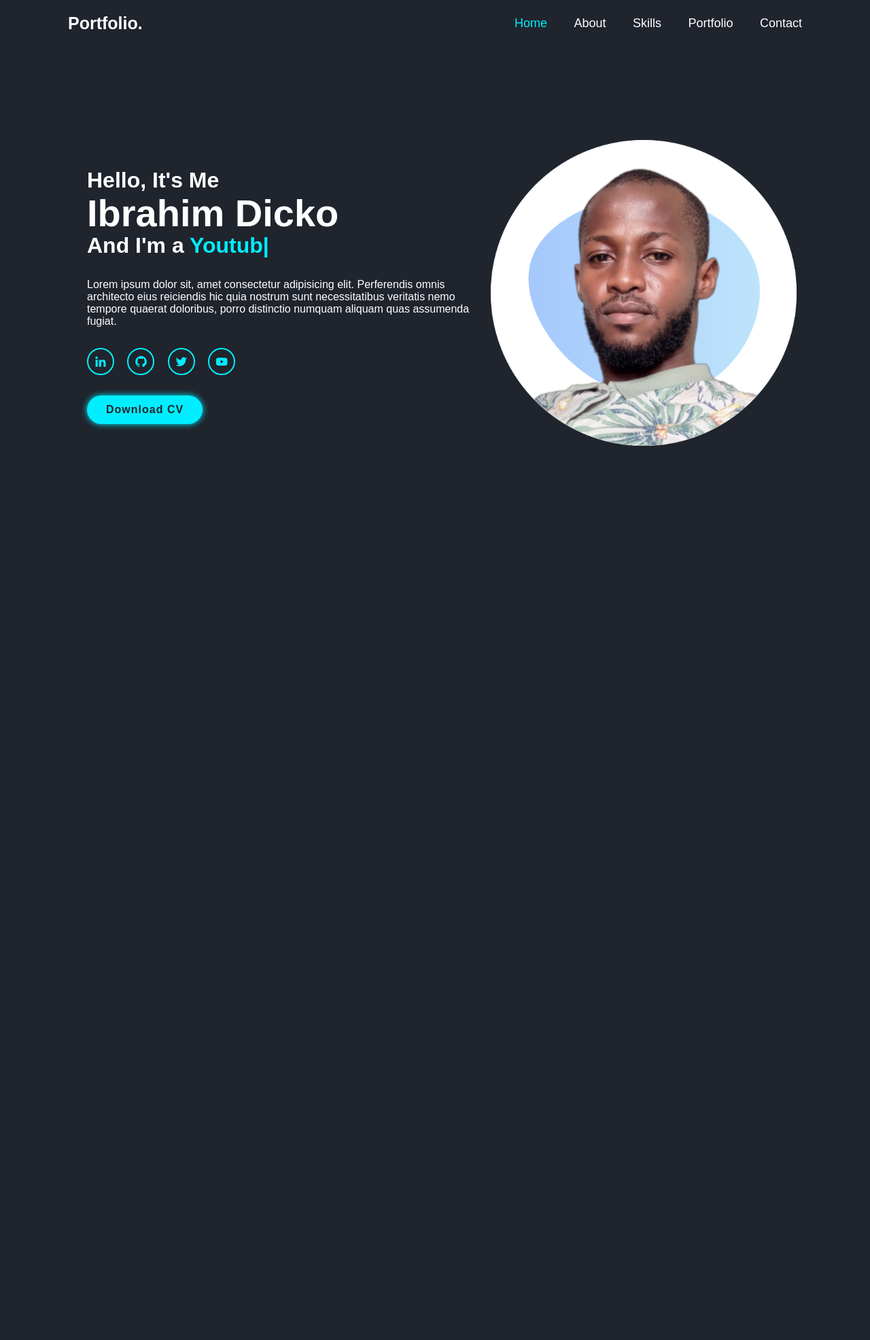
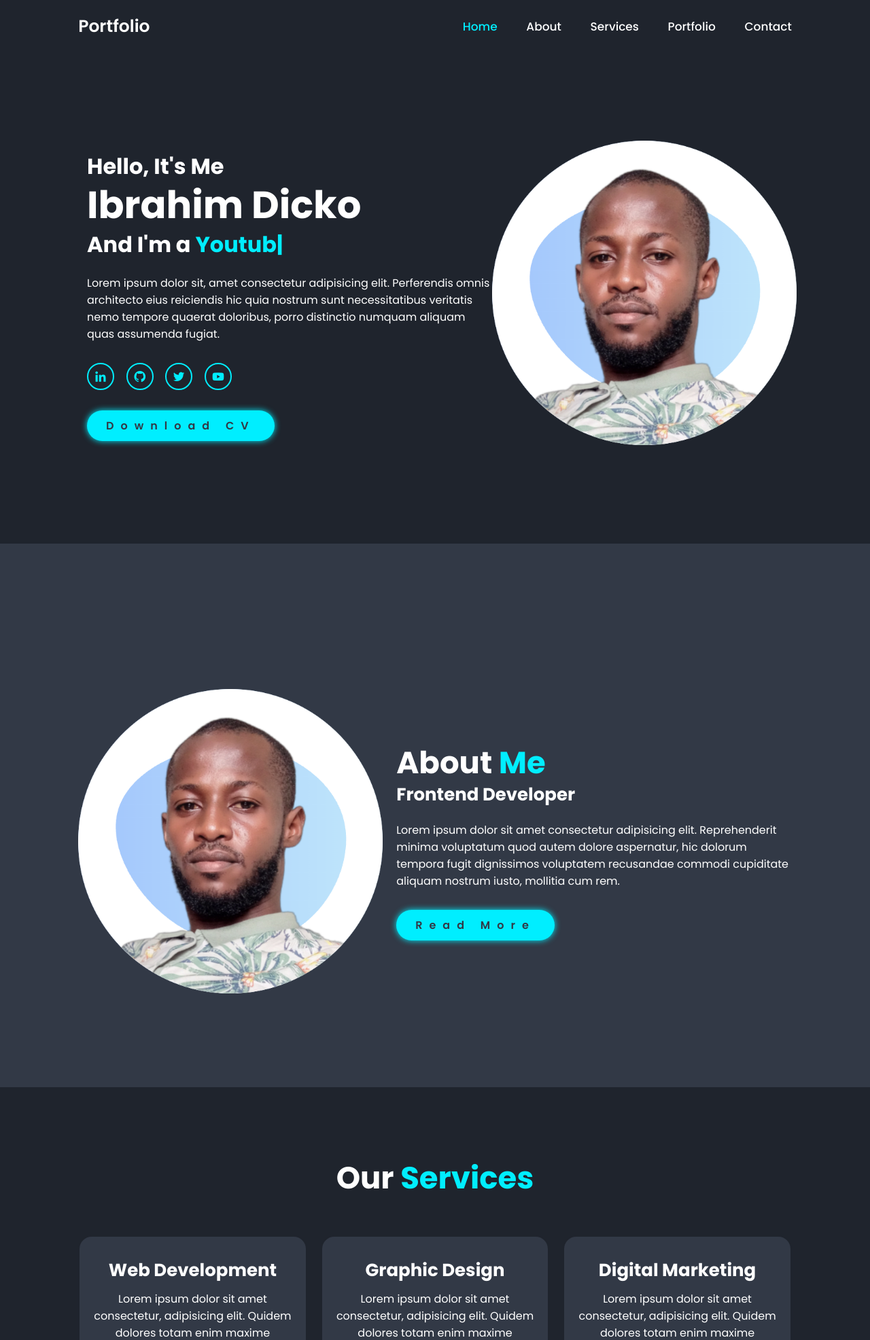
Before and after one commit to ddicko/portfolio, a PHP site: page / in a window 1280 px wide. Shown: the top 1972 px of the page at 68% size. Before the commit the page ends 656 px from the top, so only its background shows below. Run offline with PHP 8.4, Linux system fonts and the light colour scheme; some libraries are stand-ins or nearby versions.

Commit message:
refonte porfolio +1

```diff
--- a/index.html
+++ b/index.html
@@ -6,24 +6,31 @@
     <meta http-equiv="X-UA-Compatible" content="IE=edge">
     <meta name="viewport" content="width=device-width, initial-scale=1.0">
     <title>Ibrahim Dicko Portfolio</title>
+    <link rel="shortcut icon" href="images/profile_picture.png" type="image/x-icon">
+
+    <!-- box icons -->
+    <link href='https://unpkg.com/boxicons@2.1.4/css/boxicons.min.css' rel='stylesheet'>
+    <!-- custom css -->
     <link rel="stylesheet" href="styles.css">
-    <link href='https://unpkg.com/boxicons@2.1.4/css/boxicons.min.css' rel='stylesheet'>
-    <link rel="shortcut icon" href="images/profile_picture.png" type="image/x-icon">
 </head>
 
 <body>
     <header class="header">
-        <a href="#" class="logo">Portfolio.</a>
+        <a href="#" class="logo">Portfolio</a>
+
+        <box-icon name='menu' id="menu-icon"></box-icon>
+
         <nav class="navbar">
-            <a href="#" style="--i:1" class="active">Home</a>
-            <a href="#" style="--i:2">About</a>
-            <a href="#" style="--i:3">Skills</a>
-            <a href="#" style="--i:4">Portfolio</a>
-            <a href="#" style="--i:5">Contact</a>
+            <a href="#home" style="--i:1" class="active">Home</a>
+            <a href="#about" style="--i:2">About</a>
+            <a href="#services" style="--i:3">Services</a>
+            <a href="#portfolio" style="--i:4">Portfolio</a>
+            <a href="#contact" style="--i:5">Contact</a>
         </nav>
     </header>
 
-    <section class="home">
+    <!-- home section design -->
+    <section class="home" id="home">
         <div class="home-content">
             <h3>Hello, It's Me</h3>
             <h1>Ibrahim Dicko</h1>
@@ -46,8 +53,136 @@
         </div>
     </section>
 
+    <!-- about section design -->
+    <section class="about" id="about">
+        <div class="about-img">
+            <img src="images/profile_picture.png" alt="">
+        </div>
+
+        <div class="about-content">
+            <h2 class="heading">About <span>Me</span></h2>
+            <h3>Frontend Developer</h3>
+            <p>Lorem ipsum dolor sit amet consectetur adipisicing elit. Reprehenderit minima voluptatum quod autem
+                dolore aspernatur, hic dolorum tempora fugit dignissimos voluptatem recusandae commodi cupiditate
+                aliquam nostrum iusto, mollitia cum rem.
+            </p>
+            <a href="" class="btn">Read More</a>
+        </div>
+    </section>
+
+    <!-- services section design -->
+    <section class="services" id="services">
+        <h2 class="heading">Our <span>Services</span></h2>
+        <div class="services-container">
+            <div class="services-box">
+                <box-icon name='code-alt'></box-icon>
+                <h3>Web Development</h3>
+                <p>Lorem ipsum dolor sit amet consectetur, adipisicing elit. Quidem dolores totam enim maxime
+                    dignissimos! Enim ab iure, sapiente aspernatur pariatur maxime laudantium officia quae! Consequatur
+                    exercitationem sed ab delectus deserunt.
+                </p>
+                <a href="#" class="btn">Read More</a>
+            </div>
+
+            <div class="services-box">
+                <box-icon name='paint' type='solid'></box-icon>
+                <h3>Graphic Design</h3>
+                <p>Lorem ipsum dolor sit amet consectetur, adipisicing elit. Quidem dolores totam enim maxime
+                    dignissimos! Enim ab iure, sapiente aspernatur pariatur maxime laudantium officia quae! Consequatur
+                    exercitationem sed ab delectus deserunt.
+                </p>
+                <a href="#" class="btn">Read More</a>
+            </div>
+
+            <div class="services-box">
+                <box-icon name='bar-chart-alt'></box-icon>
+                <h3>Digital Marketing</h3>
+                <p>Lorem ipsum dolor sit amet consectetur, adipisicing elit. Quidem dolores totam enim maxime
+                    dignissimos! Enim ab iure, sapiente aspernatur pariatur maxime laudantium officia quae! Consequatur
+                    exercitationem sed ab delectus deserunt.
+                </p>
+                <a href="#" class="btn">Read More</a>
+            </div>
+        </div>
+    </section>
+
+    <!-- portfolio section design -->
+    <section class="portfolio" id="portfolio">
+        <h2 class="heading">Latest <span>Project</span></h2>
+
+        <div class="portfolio-container">
+            <div class="portfolio-box">
+                <img src="images/app1.jpeg" alt="">
+                <div class="portfolio-layer">
+                    <h4>Web Design</h4>
+                    <p>
+                        Lorem ipsum, dolor sit amet consectetur adipisicing elit. Dolorem, dolore?
+                    </p>
+                    <a href=""><box-icon name='link-external'></box-icon></a>
+                </div>
+            </div>
+
+            <div class="portfolio-box">
+                <img src="images/app2.jpeg" alt="">
+                <div class="portfolio-layer">
+                    <h4>Web Design</h4>
+                    <p>
+                        Lorem ipsum, dolor sit amet consectetur adipisicing elit. Dolorem, dolore?
+                    </p>
+                    <a href=""><box-icon name='link-external'></box-icon></a>
+                </div>
+            </div>
+
+            <div class="portfolio-box">
+                <img src="images/app3.jpeg" alt="">
+                <div class="portfolio-layer">
+                    <h4>Web Design</h4>
+                    <p>
+                        Lorem ipsum, dolor sit amet consectetur adipisicing elit. Dolorem, dolore?
+                    </p>
+                    <a href=""><box-icon name='link-external'></box-icon></a>
+                </div>
+            </div>
+
+            <div class="portfolio-box">
+                <img src="images/app4.jpeg" alt="">
+                <div class="portfolio-layer">
+                    <h4>Web Design</h4>
+                    <p>
+                        Lorem ipsum, dolor sit amet consectetur adipisicing elit. Dolorem, dolore?
+                    </p>
+                    <a href=""><box-icon name='link-external'></box-icon></a>
+                </div>
+            </div>
+
+            <div class="portfolio-box">
+                <img src="images/app5.jpeg" alt="">
+                <div class="portfolio-layer">
+                    <h4>Web Design</h4>
+                    <p>
+                        Lorem ipsum, dolor sit amet consectetur adipisicing elit. Dolorem, dolore?
+                    </p>
+                    <a href=""><box-icon name='link-external'></box-icon></a>
+                </div>
+            </div>
+
+            <div class="portfolio-box">
+                <img src="images/app1.jpeg" alt="">
+                <div class="portfolio-layer">
+                    <h4>Web Design</h4>
+                    <p>
+                        Lorem ipsum, dolor sit amet consectetur adipisicing elit. Dolorem, dolore?
+                    </p>
+                    <a href=""><box-icon name='link-external'></box-icon></a>
+                </div>
+            </div>
+        </div>
+    </section>
+
 
     <script src="https://unpkg.com/typed.js@2.1.0/dist/typed.umd.js"></script>
+
+    <!-- custom js -->
     <script src="scripts.js"></script>
 </body>
 
--- a/styles.css
+++ b/styles.css
@@ -1,21 +1,45 @@
+@import url("https://fonts.googleapis.com/css2?family=Poppins:wght@300;400;500;600;700;800;900&display=swap");
+
 *{
   margin: 0;
   padding: 0;
   box-sizing: border-box;
+  text-decoration: none;
+  border: none;
+  outline: none;
+  scroll-behavior: smooth;
   font-family: 'Poppins', sans-serif;
 }
 
+:root {
+  --bg-color: #1f242d;
+  --second-bg-color: #323946;
+  --text-color:#fff;
+  --main-color: #0ef;
+}
+
+html {
+  font-size: 62.5%;
+  overflow-x: hidden;
+}
+
 body{
-  background: #1f242d;
-  color: #fff;
+  background: var(--bg-color);
+  color: var(--text-color);
 }
+
+section {
+  min-height: 100vh;
+  padding: 10rem 9% 2rem;
+}
+
 .header{
   position: fixed;
   top: 0;
   left: 0;
   width: 100%;
-  padding: 20px 100px;
-  background: transparent;
+  padding: 2rem 9%;
+  background: var(--bg-color);
   display: flex;
   justify-content: space-between;
   align-items: center;
@@ -23,8 +47,8 @@ body{
 }
 
 .logo{
-  font-size: 25px;
-  color: #fff;
+  font-size: 2.5rem;
+  color: var(--text-color);
   text-decoration: none;
   font-weight: 600;
   cursor: default;
@@ -34,11 +58,11 @@ body{
 
 .navbar a{
   display: inline-block;
-  font-size: 18px;
-  color: #fff;
+  font-size: 1.7rem;
+  color: var(--text-color);
   text-decoration: none;
   font-weight: 500;
-  margin-left: 35px;
+  margin-left: 4rem;
   transition: .3s;
   opacity: 0;
   animation: slideTop 5s ease forwards;
@@ -50,14 +74,29 @@ body{
   color: #0ef;
 }
 
+#menu-icon {
+  font-size: 3.6rem;
+  color: var(--text-color);
+  display: none;
+}
+
 .home {
+  display: flex;
+  justify-content: space-between;
+  align-items: center;
   position: relative;
   width: 100%;
   height: 100vh;
-  display: flex;
-  justify-content: space-between;
-  align-items: center;
   padding: 70px 10% 0;
+}
+
+.home-img img {
+  max-width: 450px;
+  margin-right: -20px;
+  width: 35vw;
+  opacity: 0;
+  animation: zoomIn 1s ease forwards, floatImage 4s ease-in-out infinite;
+  animation-delay: 2s, 3s;
 }
 
 .home-content {
@@ -65,31 +104,37 @@ body{
 }
 
 .home-content h3 {
-  font-size: 32px;
+  font-size: 3.2rem;
   font-weight: 700;
   opacity: 0;
   animation: slideBottom 1s ease forwards;
   animation-delay: .7s;
 }
 
-.home-content h3:nth-of-type(2) {
-  margin-bottom: 30px;
-  animation: slideTop 1s ease forwards;
-  animation-delay: .7s;
-}
-
-.home-content h3 span {
-  color: #0ef;
-}
-
 .home-content h1 {
-  font-size: 56px;
+  font-size: 5.6rem;
   font-weight: 700;
+  line-height: 1.3;
   margin: -3px 0;
   opacity: 0;
   animation: slideRight 1s ease forwards;
   animation-delay: 1s;
 }
+
+.home-content h3:nth-of-type(2) {
+  margin-bottom: 2rem;
+  animation: slideTop 1s ease forwards;
+  animation-delay: .7s;
+}
+
+span {
+  color: var(--main-color);
+}
+
+.home-content p {
+  font-size: 1.6rem;
+}
+
 
 .home-img p {
   font-size: 16px;
@@ -98,27 +143,20 @@ body{
   animation-delay: 1s;
 }
 
-.home-img img {
-  max-width: 450px;
-  margin-right: -20px;
-  opacity: 0;
-  animation: zoomIn 1s ease forwards, floatImage 4s ease-in-out infinite;
-  animation-delay: 2s, 3s;
-}
 
 .social-media a {
   display: inline-flex;
   justify-content: center;
   align-items: center;
-  width: 40px;
-  height: 40px;
+  width: 4rem;
+  height: 4rem;
   background: transparent;
-  border: 2px solid #0ef;
+  border: .2rem solid var(--main-color);
   border-radius: 50%;
-  font-size: 20px;
-  color: #0ef;
+  font-size: 2rem;
+  color: var(--main-color);
   text-decoration: none;
-  margin: 30px 15px 30px 0;
+  margin: 3rem 1.5rem 3rem 0;
   transition: .5s ease;
   opacity: 0;
   animation: slideLeft 1s ease forwards;
@@ -126,26 +164,126 @@ body{
 }
 
 .social-media a:hover {
-  background: #0ef;
-  color: #1f242d;
-  box-shadow: 0 0 20px #0ef;
+  background: var(--main-color);
+  color: var(--second-bg-color);
+  box-shadow: 0 0 20px var(--main-color);
 }
 
 .btn {
   display: inline-block;
-  padding: 12px 28px;
-  background: #0ef;
-  border-radius: 40px;
-  box-shadow: 0 0 10px #0ef;
-  font-size: 16px;
-  color: #1f242d;
-  letter-spacing: 1px;
+  padding: 1rem 2.8rem;
+  background: var(--main-color);
+  border-radius: 4rem;
+  box-shadow: 0 0 1rem var(--main-color);
+  font-size: 1.6rem;
+  color: var(--second-bg-color);
+  letter-spacing: 1rem;
   text-decoration: none;
   font-weight: 600;
   opacity: 0;
   animation: slideTop 1s ease forwards;
   animation-delay: 2s;
 }
+
+.btn:hover {
+  box-shadow: none;
+}
+
+.about {
+  display: flex;
+  justify-content: center;
+  align-items: center;
+  gap: 2rem;
+  background: var(--second-bg-color);
+}
+
+.about-img img {
+  width: 35vw;
+}
+
+.heading {
+  text-align: center;
+  font-size: 4.5rem;
+}
+
+.about-content h2 {
+  text-align: left;
+  line-height: 1.2;
+}
+
+.about-content h3 {
+  font-size: 2.6rem;
+}
+
+.about-content p {
+  font-size: 1.6rem;
+  margin: 2rem 0 3rem;
+}
+
+.services h2 {
+  margin-bottom: 5rem;
+}
+
+.services-container {
+  display: flex;
+  justify-content: center;
+  align-items: center;
+  flex-wrap: wrap;
+  gap: 2rem;
+}
+
+.services-container .services-box {
+  flex: 1 1 30rem;
+  background: var(--second-bg-color);
+  padding: 3rem 2rem 4rem;
+  border-radius: 2rem;
+  text-align: center;
+  border: .2rem solid var(--bg-color);
+  transform: .5s ease;
+}
+
+.services-container .services-box:hover{
+  border-color: var(--main-color);
+  transform: scale(1.02);
+}
+
+.services-box i {
+  font-size: 7rem;
+  color: var(--main-color);
+}
+
+.services-box h3 {
+  font-size: 2.6rem;
+}
+
+.services-box p {
+  font-size: 1.6rem;
+  margin: 1rem 0 3rem;
+}
+
+.portfolio {
+  background: var(--second-bg-color);
+}
+
+.portfolio h2{
+  margin-bottom: 4rem;
+}
+
+.portfolio-container {
+  display: grid;
+  grid-template-columns: repeat(3, 1fr);
+  align-items: center;
+  gap: 2.5rem;
+}
+
+.portfolio-container .portfolio-box {
+  position: relative;
+  border-radius: 2rem;
+  box-shadow: 0 0 1rem var(--bg-color);
+  overflow: hidden;
+  display: flex;
+}
+
 
 /* KeyFrames ANIMATION */
 @keyframes slideRight {
```
